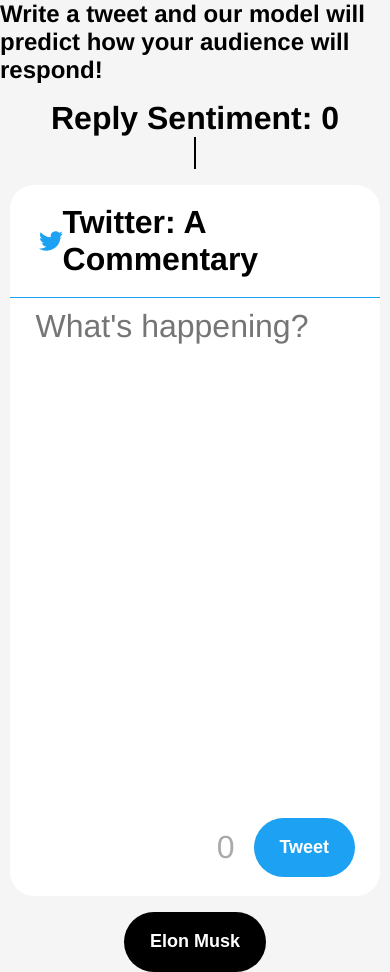
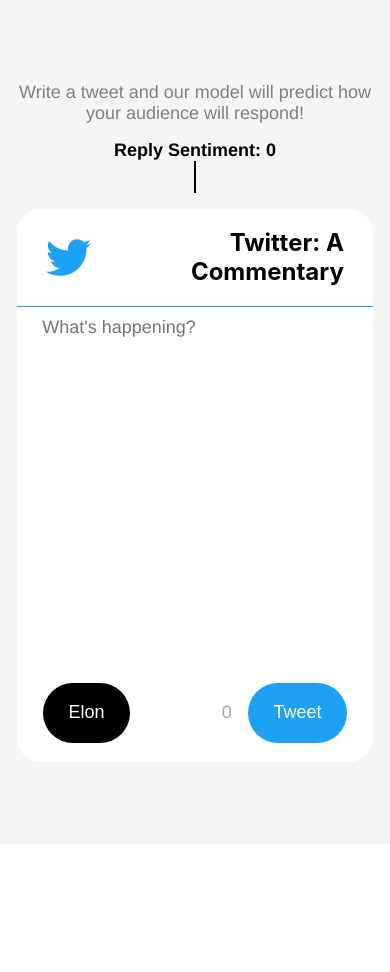
Before and after one commit to ishan0102/commentary, a React (Create React App) app in the folder client/: page / in a window 390 px wide. After the commit the page ends 844 px from the top, so only its background shows below. Built offline with nearby package versions, Linux system fonts and the light colour scheme.

Commit message:
style for mobile

```diff
--- a/client/src/App.css
+++ b/client/src/App.css
@@ -5,31 +5,42 @@
     justify-content: center;
     flex-direction: column;
     min-height: 100vh;
+    padding: 0 2rem;
     background-color: whitesmoke;
-    font-family: 'Helvetica Neue', Helvetica, Arial, sans-serif;
+}
+
+.twitter-font {
+    font-family: "Helvetica Neue", Roboto, "Segoe UI", Calibri, sans-serif;
+    font-size: x-large;
+}
+
+.title {
+    font-family: "Helvetica Neue", Roboto, "Segoe UI", Calibri, sans-serif;
+    font-size: x-large;
+}
+
+
+.bold {
+    font-weight: bold;
+    font-size: xx-large;
 }
 
 .description {
-    font-size: 1.5rem;
-    font-weight: 800;
     margin-bottom: 1rem;
+    color: grey;
+    text-align: center;
 }
 
 .score {
     display: flex;
     justify-content: center;
     flex-direction: column;
-    font-size: xx-large;
-    font-weight: bold;
-    font-family: 'Helvetica Neue', Helvetica, Arial, sans-serif;
     padding-bottom: 1rem;
-    width: 20rem;
 }
 
 .score-text {
     display: flex;
     justify-content: center;
-    flex-direction: row;
 }
 
 .scorebar-container {
@@ -65,7 +76,6 @@
 .tweet-compose {
     position: relative;
     width: 100%;
-    /* max-width: 100%; */
     max-width: 80rem;
     height: 100%;
     border-radius: 1.5rem;
@@ -73,21 +83,17 @@
     background-color: white;
 }
 
-
-@media only screen and (max-width: 600px) {
-    .tweet-compose {
-        max-width: 95%;
-    }
+.twitter-icon {
+    width: 3rem;
 }
 
 .compose-header {
     border-bottom: #1DA1F2 1px solid;
     padding: 1.2rem 1.8rem;
     display: flex;
+    text-align: right;
     align-items: center;
     justify-content: space-between;
-    font-weight: bold;
-    font-size: xx-large;
 }
 
 .compose-body {
@@ -101,40 +107,58 @@
     outline: none;
     resize: none;
     width: 90%;
-    height: 30rem;
-    font-family: 'Helvetica Neue', Helvetica, Arial, sans-serif;
-    font-size: xx-large;
+    height: 20vh;
 }
 
 .compose-footer {
     padding: 1.2rem 1.6rem;
     display: flex;
-    justify-content: flex-end;
+    justify-content: space-between;
     align-items: center;
     color: #aaa;
 }
 
+.reply-container {
+    display: flex;
+    align-items: center;
+    text-justify: right;
+    justify-content: space-between;
+}
 
-.tweet-button {
+.pill-button {
     color: white;
-    font-weight: bold;
     cursor: pointer;
-    background-color: #1DA1F2;
     border: none;
     border-radius: 2rem;
     font-size: large;
     padding: 1.2rem 1.6rem;
-    margin: 0 0 0 1.2rem;
+    background-color: black;
 }
 
-.elon-button {
-    margin-top: 1rem;
-    color: white;
-    font-weight: bold;
-    cursor: pointer;
-    background-color: #000000;
-    border: none;
-    border-radius: 2rem;
-    padding: 1.2rem 1.6rem;
-    font-size: large;
+.twitter-button {
+    background-color: #1DA1F2;
+    margin-left: 1rem;
 }
+
+
+@media only screen and (max-width: 600px) {
+    .main {
+        padding: 0 0.5rem;
+    }
+
+    .tweet-compose {
+        width: 95%;
+    }
+
+    .twitter-font {
+        font-size: large;
+    }
+
+    .twitter-title {
+        font-size: 1.5rem;
+    }
+
+    textarea {
+        height: 40vh;
+    }
+}
--- a/client/src/App.js
+++ b/client/src/App.js
@@ -22,20 +22,20 @@
 
   // take nth root of score to get a percentage to get a better looking bar
   const getRightWidth = () => {
-    if (score > 0) return (Math.pow(score, 1/n) * 100) + '%';
+    if (score > 0) return (Math.pow(score, 1 / n) * 100) + '%';
     return '0%';
   }
 
   const getLeftWidth = () => {
-    if (score < 0) return (Math.pow(-score, 1/n) * 100) + '%';
+    if (score < 0) return (Math.pow(-score, 1 / n) * 100) + '%';
     return '0%';
   }
 
   return (
     <div className='main'>
-      <div className='description'>Write a tweet and our model will predict how your audience will respond!</div>
+      <div className='description twitter-font'>Write a tweet and our model will predict how your audience will respond!</div>
       <div className='score'>
-        <div className='score-text'>
+        <div className='score-text twitter-font bold'>
           Reply Sentiment: {Math.round(score * 10000) / 100}
         </div>
         <div className='scorebar-container'>
@@ -54,12 +54,13 @@
         </div>
       </div>
       <div className='tweet-compose'>
-        <div className='compose-header'>
-          <img src={TwitterIcon} alt="Twitter" />
+        <div className='compose-header twitter-title bold'>
+          <img src={TwitterIcon} alt='Twitter' className='twitter-icon' />
           Twitter: A Commentary
         </div>
         <div className='compose-body'>
           <textarea
+            className='twitter-font'
             maxLength={280} //  max length of a tweet
             ref={tweetBoxRef}
             onChange={() => {
@@ -69,8 +70,15 @@
           </textarea>
         </div>
         <div className='compose-footer'>
+          <button className='pill-button'
+            onClick={() => {
+              tweetBoxRef.current.value = getRandomTweet();
+            }}>
+            Elon
+          </button>
+          <div className='reply-container twitter-font'>
             {characterLength}
-          <button className='tweet-button'
+            <button className='pill-button twitter-button'
               onClick={() => {
                 // prevent api calls if tweet is too short
                 if (tweetBoxRef.current.value.length < 15) {
@@ -92,12 +100,7 @@
             </button>
           </div>
         </div>
-      <button className='elon-button'
-        onClick={() => {
-          tweetBoxRef.current.value = getRandomTweet();
-        }}>
-        Elon Musk
-      </button>
+      </div>
     </div>
   );
 }
```
Lines whose indentation alone changed are shown as unchanged.
